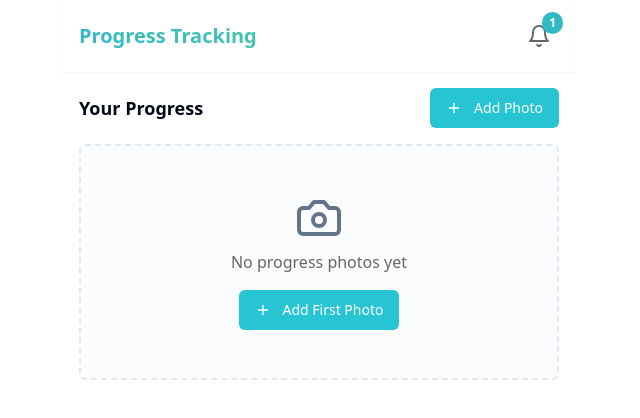
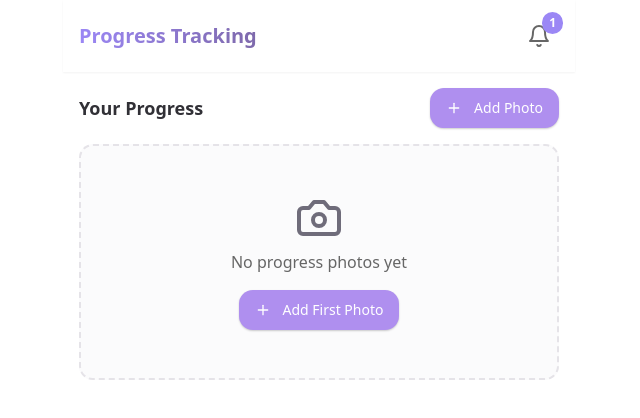
Before and after one commit to vijayrajarathinam/alignme-progress-tracker, a React (Vite) app: page /progress in a window 1280 px wide. Shown: the top 418 px of the page, without its empty margins (321-961 px from the left). Built offline with nearby package versions, Linux system fonts and the light colour scheme.

Commit message:
Refactor: Apply Material Design 3 styling
This commit updates the application's visual style to adhere to Material Design 3 guidelines. This includes changes to colors, typography, and component styling to align with the Material Design 3 look and feel.

```diff
--- a/src/components/Onboarding.tsx
+++ b/src/components/Onboarding.tsx
@@ -48,17 +48,16 @@ const Onboarding = () => {
   };
 
   const handleComplete = () => {
-    // In a real app, you might set a flag in localStorage to not show onboarding again
     localStorage.setItem("onboarding_completed", "true");
     navigate("/");
   };
 
   return (
-    <div className="flex flex-col h-screen bg-white">
+    <div className="flex flex-col h-screen bg-background">
       <div className="flex justify-end p-4">
         <Button
           variant="ghost"
-          className="text-alignme-darkGray flex items-center gap-1"
+          className="text-muted-foreground flex items-center gap-1 font-medium"
           onClick={handleComplete}
         >
           Skip <SkipForward size={16} />
@@ -66,16 +65,15 @@ const Onboarding = () => {
       </div>
 
       <Carousel className="w-full flex-1 flex flex-col"
-        value={{ activeSlideIndex: currentStep }}
-        onValueChange={(value) => setCurrentStep(value.activeSlideIndex)}
+        // Remove the value and onValueChange props, as they don't exist in the component props
       >
         <CarouselContent className="flex-1 h-full">
           {onboardingSteps.map((step, index) => (
-            <CarouselItem key={index} className="h-full">
+            <CarouselItem key={index} className={`h-full ${index === currentStep ? 'block' : 'hidden'}`}>
               <div className="flex flex-col h-full justify-between p-6">
                 <div className="mb-6 flex-1 flex flex-col items-center justify-center">
-                  <div className="w-full max-w-sm mb-8">
-                    <AspectRatio ratio={16 / 9} className="bg-muted rounded-xl overflow-hidden">
+                  <div className="w-full max-w-sm mb-8 material-elevation-2 rounded-2xl overflow-hidden">
+                    <AspectRatio ratio={16 / 9} className="overflow-hidden">
                       <img
                         src={step.image}
                         alt={step.title}
@@ -84,8 +82,8 @@ const Onboarding = () => {
                     </AspectRatio>
                   </div>
 
-                  <h2 className="text-2xl font-bold text-center mb-2 text-gradient">{step.title}</h2>
-                  <p className="text-center text-alignme-darkGray">{step.description}</p>
+                  <h2 className="text-2xl font-bold text-center mb-2 text-alignme-primary">{step.title}</h2>
+                  <p className="text-center text-muted-foreground">{step.description}</p>
                 </div>
 
                 <div className="flex flex-col items-center gap-6 mt-4">
@@ -103,7 +101,7 @@ const Onboarding = () => {
                   </div>
 
                   <Button
-                    className="w-full max-w-xs"
+                    className="w-full max-w-xs rounded-full bg-alignme-primary hover:bg-alignme-secondary text-white shadow-md-1"
                     onClick={handleNext}
                   >
                     {currentStep < onboardingSteps.length - 1 ? (
--- a/src/components/ui/button.tsx
+++ b/src/components/ui/button.tsx
@@ -1,3 +1,4 @@
+
 import * as React from "react"
 import { Slot } from "@radix-ui/react-slot"
 import { cva, type VariantProps } from "class-variance-authority"
@@ -5,19 +6,21 @@ import { cva, type VariantProps } from "class-variance-authority"
 import { cn } from "@/lib/utils"
 
 const buttonVariants = cva(
-  "inline-flex items-center justify-center gap-2 whitespace-nowrap rounded-md text-sm font-medium ring-offset-background transition-colors focus-visible:outline-none focus-visible:ring-2 focus-visible:ring-ring focus-visible:ring-offset-2 disabled:pointer-events-none disabled:opacity-50 [&_svg]:pointer-events-none [&_svg]:size-4 [&_svg]:shrink-0",
+  "inline-flex items-center justify-center gap-2 whitespace-nowrap rounded-md text-sm font-medium transition-colors focus-visible:outline-none focus-visible:ring-2 focus-visible:ring-ring focus-visible:ring-offset-2 disabled:pointer-events-none disabled:opacity-50 [&_svg]:pointer-events-none [&_svg]:size-4 [&_svg]:shrink-0",
   {
     variants: {
       variant: {
-        default: "bg-primary text-primary-foreground hover:bg-primary/90",
+        default: "bg-primary text-primary-foreground hover:bg-primary/90 shadow-md-1 hover:shadow-md-2",
         destructive:
-          "bg-destructive text-destructive-foreground hover:bg-destructive/90",
+          "bg-destructive text-destructive-foreground hover:bg-destructive/90 shadow-md-1 hover:shadow-md-2",
         outline:
           "border border-input bg-background hover:bg-accent hover:text-accent-foreground",
         secondary:
-          "bg-secondary text-secondary-foreground hover:bg-secondary/80",
+          "bg-secondary text-secondary-foreground hover:bg-secondary/80 shadow-md-1 hover:shadow-md-2",
         ghost: "hover:bg-accent hover:text-accent-foreground",
         link: "text-primary underline-offset-4 hover:underline",
+        elevated: "bg-white text-foreground shadow-md-2 hover:shadow-md-3 hover:bg-accent/10",
+        tonal: "bg-secondary/20 text-secondary hover:bg-secondary/30",
       },
       size: {
         default: "h-10 px-4 py-2",
--- a/src/index.css
+++ b/src/index.css
@@ -6,82 +6,82 @@
 @layer base {
   :root {
     --background: 0 0% 100%;
-    --foreground: 222.2 84% 4.9%;
+    --foreground: 252 6% 20%;
 
     --card: 0 0% 100%;
-    --card-foreground: 222.2 84% 4.9%;
+    --card-foreground: 252 6% 20%;
 
     --popover: 0 0% 100%;
-    --popover-foreground: 222.2 84% 4.9%;
+    --popover-foreground: 252 6% 20%;
 
-    --primary: 185 69% 49%;
+    --primary: 260 75% 75%;
     --primary-foreground: 0 0% 100%;
 
-    --secondary: 166 49% 52%;
+    --secondary: 261 29% 54%;
     --secondary-foreground: 0 0% 100%;
 
-    --muted: 210 40% 96.1%;
-    --muted-foreground: 215.4 16.3% 46.9%;
+    --muted: 260 10% 95%;
+    --muted-foreground: 252 6% 45%;
 
-    --accent: 210 40% 96.1%;
-    --accent-foreground: 222.2 47.4% 11.2%;
+    --accent: 260 10% 95%;
+    --accent-foreground: 252 6% 20%;
 
     --destructive: 0 84.2% 60.2%;
-    --destructive-foreground: 210 40% 98%;
+    --destructive-foreground: 0 0% 100%;
 
-    --border: 214.3 31.8% 91.4%;
-    --input: 214.3 31.8% 91.4%;
-    --ring: 185 69% 49%;
+    --border: 260 10% 90%;
+    --input: 260 10% 90%;
+    --ring: 260 75% 75%;
 
-    --radius: 0.5rem;
+    --radius: 1rem;
 
     --sidebar-background: 0 0% 98%;
-    --sidebar-foreground: 240 5.3% 26.1%;
-    --sidebar-primary: 185 69% 49%;
+    --sidebar-foreground: 252 6% 30%;
+    --sidebar-primary: 260 75% 75%;
     --sidebar-primary-foreground: 0 0% 100%;
-    --sidebar-accent: 240 4.8% 95.9%;
-    --sidebar-accent-foreground: 240 5.9% 10%;
-    --sidebar-border: 220 13% 91%;
-    --sidebar-ring: 185 69% 49%;
+    --sidebar-accent: 260 10% 95%;
+    --sidebar-accent-foreground: 252 6% 20%;
+    --sidebar-border: 260 10% 90%;
+    --sidebar-ring: 260 75% 75%;
   }
 
   .dark {
-    --background: 222.2 84% 4.9%;
-    --foreground: 210 40% 98%;
+    --background: 252 6% 10%;
+    --foreground: 260 10% 92%;
 
-    --card: 222.2 84% 4.9%;
-    --card-foreground: 210 40% 98%;
+    --card: 252 6% 10%;
+    --card-foreground: 260 10% 92%;
 
-    --popover: 222.2 84% 4.9%;
-    --popover-foreground: 210 40% 98%;
+    --popover: 252 6% 10%;
+    --popover-foreground: 260 10% 92%;
 
-    --primary: 185 69% 49%;
-    --primary-foreground: 222.2 47.4% 11.2%;
+    --primary: 260 75% 75%;
+    --primary-foreground: 252 6% 10%;
 
-    --secondary: 166 49% 52%;
-    --secondary-foreground: 222.2 47.4% 11.2%;
+    --secondary: 261 29% 54%;
+    --secondary-foreground: 252 6% 10%;
 
-    --muted: 217.2 32.6% 17.5%;
-    --muted-foreground: 215 20.2% 65.1%;
+    --muted: 252 6% 20%;
+    --muted-foreground: 252 6% 70%;
 
-    --accent: 217.2 32.6% 17.5%;
-    --accent-foreground: 210 40% 98%;
+    --accent: 252 6% 20%;
+    --accent-foreground: 260 10% 92%;
 
     --destructive: 0 62.8% 30.6%;
-    --destructive-foreground: 210 40% 98%;
+    --destructive-foreground: 260 10% 92%;
 
-    --border: 217.2 32.6% 17.5%;
-    --input: 217.2 32.6% 17.5%;
-    --ring: 185 69% 49%;
+    --border: 252 6% 20%;
+    --input: 252 6% 20%;
+    --ring: 260 75% 75%;
 
-    --sidebar-background: 240 5.9% 10%;
-    --sidebar-foreground: 240 4.8% 95.9%;
-    --sidebar-primary: 185 69% 49%;
+    --sidebar-background: 252 6% 15%;
+    --sidebar-foreground: 260 10% 92%;
+    --sidebar-primary: 260 75% 75%;
     --sidebar-primary-foreground: 0 0% 100%;
-    --sidebar-accent: 240 3.7% 15.9%;
-    --sidebar-accent-foreground: 240 4.8% 95.9%;
-    --sidebar-border: 240 3.7% 15.9%;
-    --sidebar-ring: 185 69% 49%;
+    --sidebar-accent: 252 6% 20%;
+    --sidebar-accent-foreground: 260 10% 92%;
+    --sidebar-border: 252 6% 20%;
+    --sidebar-ring: 260 75% 75%;
   }
 }
 
@@ -97,10 +97,26 @@
 
 @layer utilities {
   .aligner-card {
-    @apply bg-white rounded-lg p-4 shadow-md transition-all hover:shadow-lg border border-alignme-lightGray;
+    @apply bg-white rounded-lg p-4 shadow-md-2 transition-all hover:shadow-md-3 border border-alignme-lightGray;
   }
 
   .text-gradient {
     @apply bg-gradient-to-r from-alignme-primary to-alignme-secondary bg-clip-text text-transparent;
   }
+
+  .material-elevation-1 {
+    @apply shadow-md-1 bg-card;
+  }
+
+  .material-elevation-2 {
+    @apply shadow-md-2 bg-card;
+  }
+
+  .material-elevation-3 {
+    @apply shadow-md-3 bg-card;
+  }
+
+  .material-surface {
+    @apply bg-alignme-surface rounded-xl;
+  }
 }
--- a/tailwind.config.ts
+++ b/tailwind.config.ts
@@ -64,11 +64,14 @@ export default {
 					ring: 'hsl(var(--sidebar-ring))'
 				},
 				alignme: {
-					primary: '#33B9C6',
-					secondary: '#45C4B0',
+					primary: '#9b87f5', // Updated to Material Design 3 purple
+					secondary: '#7E69AB', // Secondary purple
+					tertiary: '#6E59A5', // Tertiary purple
 					accent: '#F9F9F9',
 					lightGray: '#E8E8E8',
-					darkGray: '#666666'
+					darkGray: '#666666',
+					surface: '#FFFFFF',
+					error: '#B00020',
 				}
 			},
 			borderRadius: {
@@ -107,6 +110,13 @@ export default {
 				'accordion-up': 'accordion-up 0.2s ease-out',
 				'fade-in': 'fade-in 0.3s ease-out',
 				'slide-in-right': 'slide-in-right 0.3s ease-out'
+			},
+			boxShadow: {
+				'md-1': '0 1px 2px rgba(0,0,0,0.2)',
+				'md-2': '0 2px 4px rgba(0,0,0,0.2)',
+				'md-3': '0 4px 8px rgba(0,0,0,0.2)',
+				'md-4': '0 8px 16px rgba(0,0,0,0.2)',
+				'md-5': '0 16px 32px rgba(0,0,0,0.2)',
 			}
 		}
 	},
```
